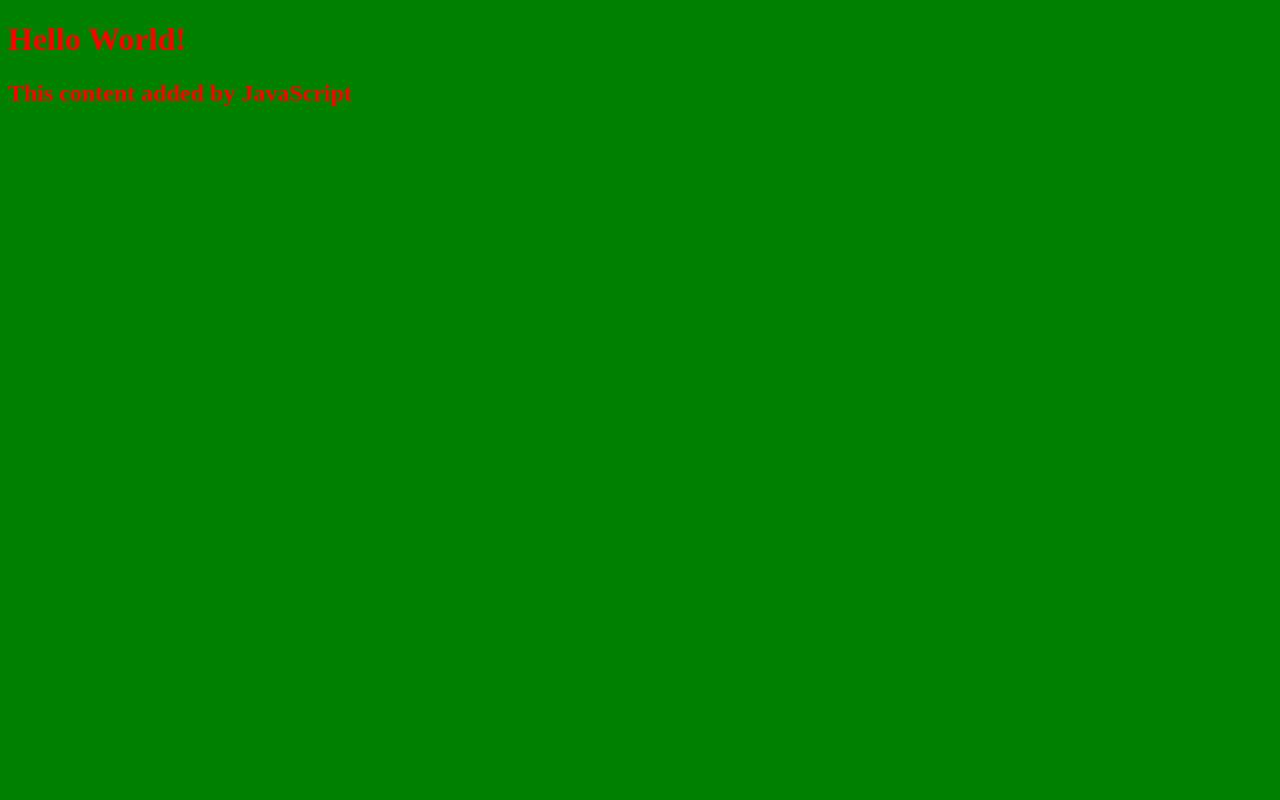
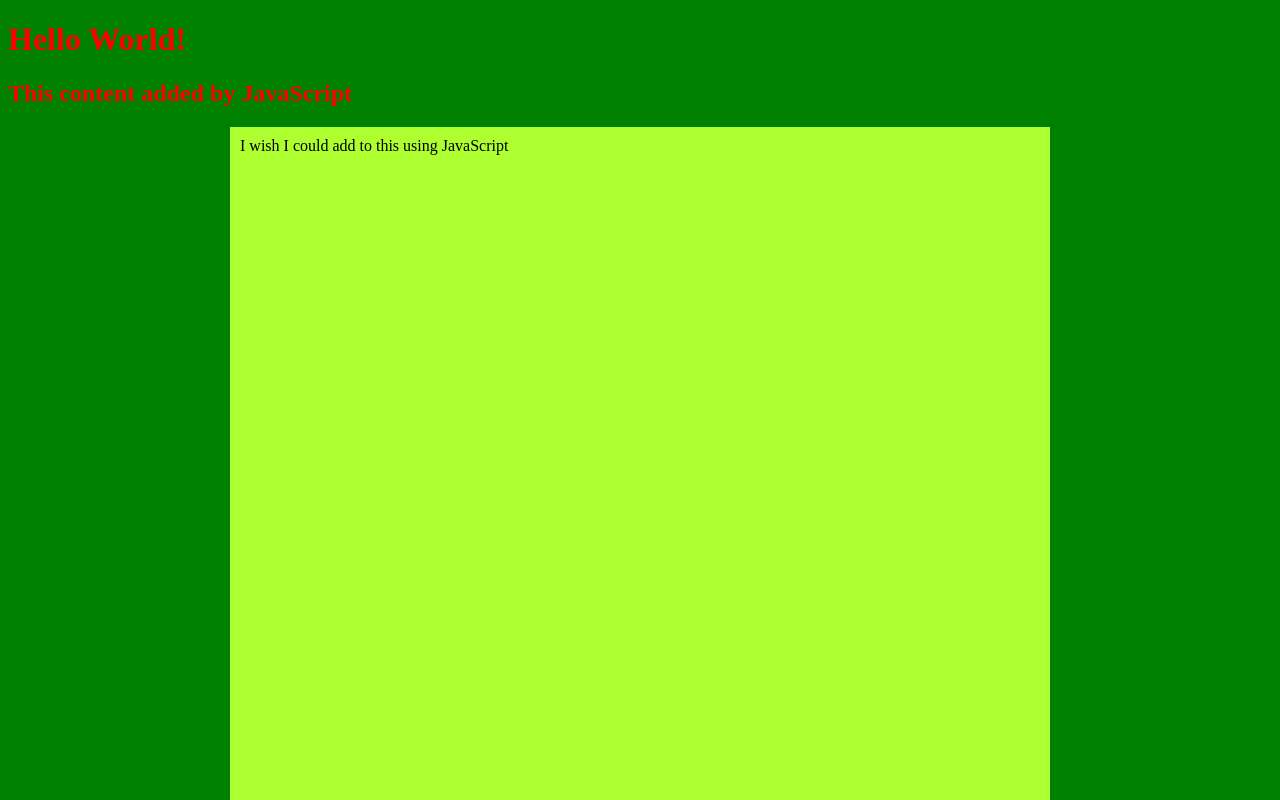
Before and after one commit to Conrad-E-Code/trailer-website, a plain HTML site: page index.html in a window 1280 px wide. Shown: the top 800 px of the page. Drawn offline with Linux system fonts and the light colour scheme.

Commit message:
added div with id of main. added style rules to css to change div size and set margins and color. added message to div in html

```diff
--- a/index.html
+++ b/index.html
@@ -3,9 +3,10 @@
   <head>
     <link rel="stylesheet" href="style.css">
   </head>
-  <title>My Personal Website</title>
+  <title>Trailer Website</title>
   <body>
     <h1>Hello World!</h1>
     <script src="script.js"></script>
+    <div id= main> I wish I could add to this using JavaScript</div>
   </body>
 </html>
--- a/script.js
+++ b/script.js
@@ -1,3 +1,7 @@
 const h2 = document.createElement("h2");
 h2.textContent = "This content added by JavaScript";
 document.querySelector("body").appendChild(h2);
+
+const videoMessage = document.createElement(div);
+videoMessage.textContent = "Added this to main div with java script. this div uses css to have a different colors, so thats cool. Anyways Im gonna link a picture in this div for you to see."
+document.querySelector("body").appendChild(div)
--- a/style.css
+++ b/style.css
@@ -2,3 +2,12 @@ body {
     background: green;
     color: red
 }
+div#main {
+    padding: 10px;
+    width: 800px;
+    height: 1600px;
+    margin-left: auto;
+    margin-right: auto;
+    background: greenyellow;
+    color:black
+}
```
